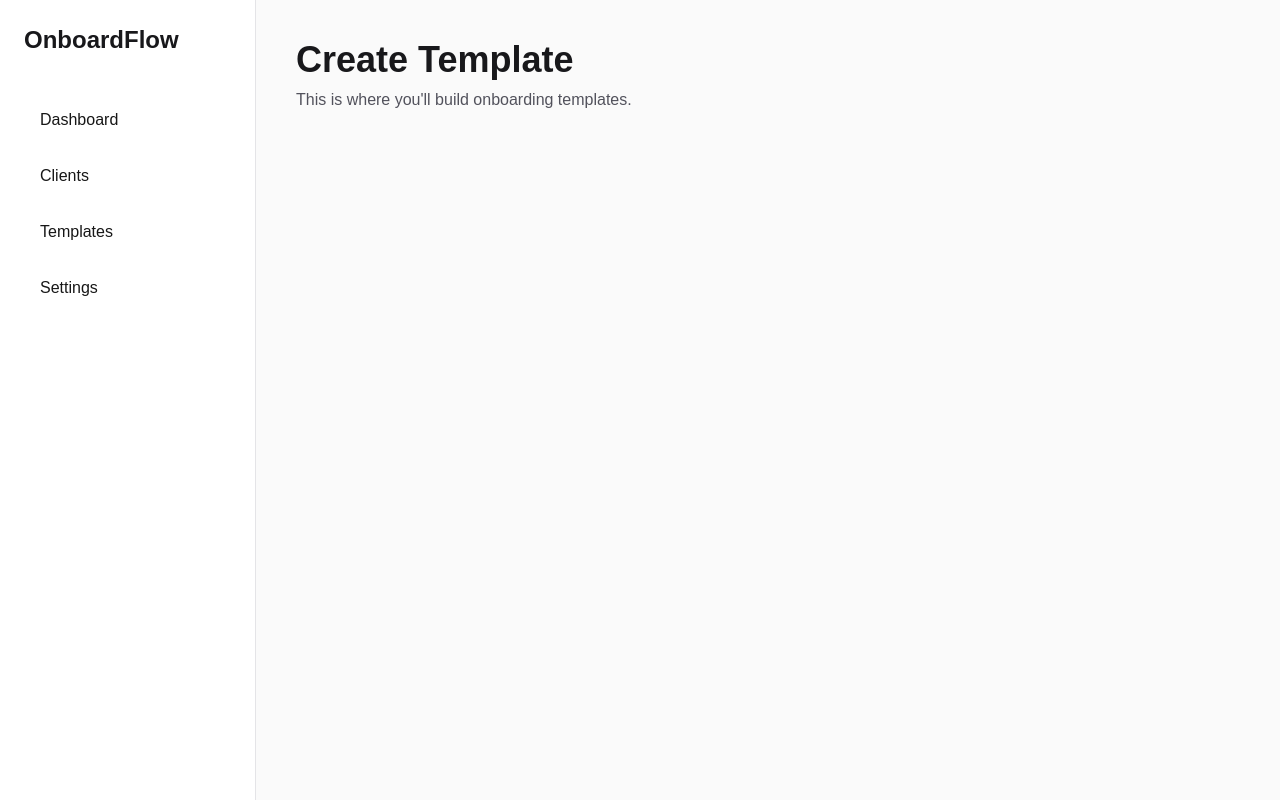
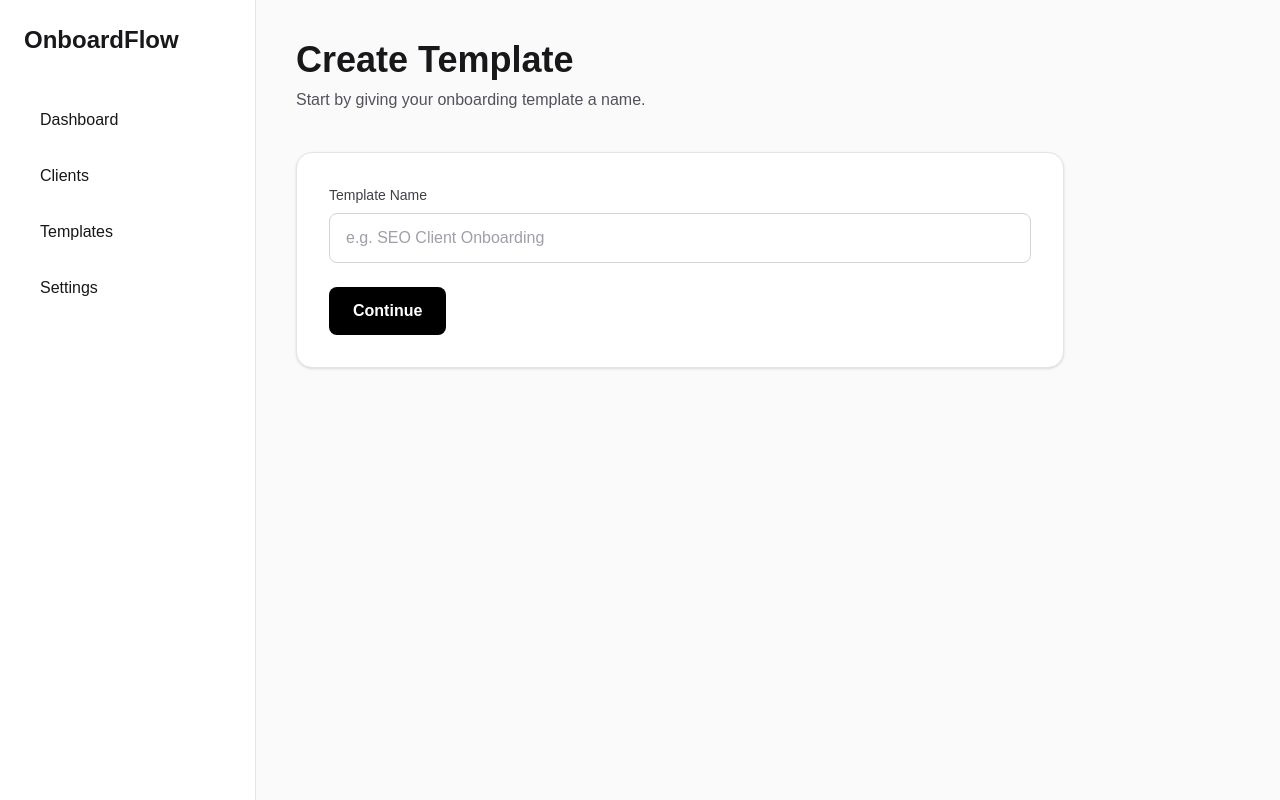
Before and after one commit to meharbhamrah/onboardflow, a Next.js app: page /dashboard/templates/new in a window 1280 px wide. Built offline with nearby package versions, Linux system fonts and the light colour scheme.

Commit message:
Start template builder

```diff
--- a/app/dashboard/templates/new/page.tsx
+++ b/app/dashboard/templates/new/page.tsx
@@ -1,13 +1,44 @@
+"use client";
+
+import { useState } from "react";
+
 export default function NewTemplatePage() {
+  const [templateName, setTemplateName] = useState("");
+
   return (
-    <div>
+    <div className="max-w-3xl">
       <h1 className="text-4xl font-bold text-zinc-900">
         Create Template
       </h1>
 
       <p className="mt-2 text-zinc-600">
-        This is where you'll build onboarding templates.
+        Start by giving your onboarding template a name.
       </p>
+
+      <div className="mt-10 rounded-2xl border border-zinc-200 bg-white p-8 shadow-sm">
+        <label
+          htmlFor="templateName"
+          className="mb-2 block text-sm font-medium text-zinc-700"
+        >
+          Template Name
+        </label>
+
+        <input
+          id="templateName"
+          type="text"
+          placeholder="e.g. SEO Client Onboarding"
+          value={templateName}
+          onChange={(e) => setTemplateName(e.target.value)}
+          className="w-full rounded-lg border border-zinc-300 bg-white px-4 py-3 text-zinc-900 placeholder:text-zinc-400 outline-none focus:border-black"
+        />
+
+        <button
+          type="button"
+          className="mt-6 rounded-lg bg-black px-6 py-3 font-semibold text-white transition hover:bg-zinc-800"
+        >
+          Continue
+        </button>
+      </div>
     </div>
   );
 }
```
